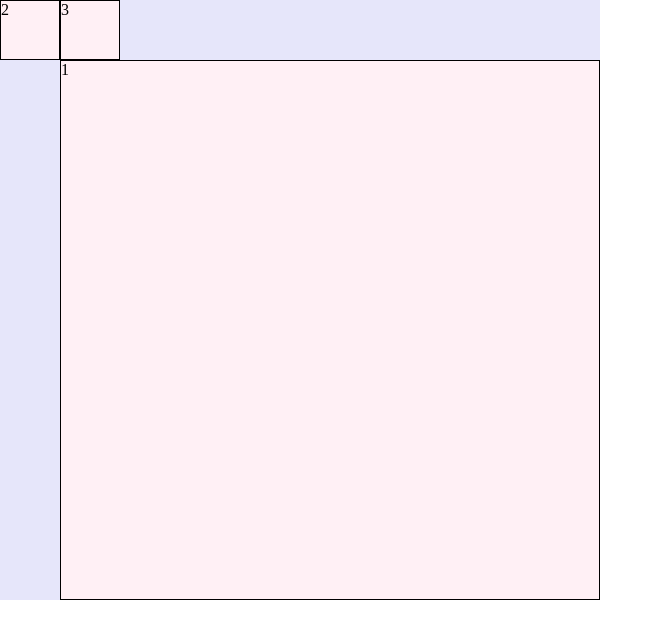
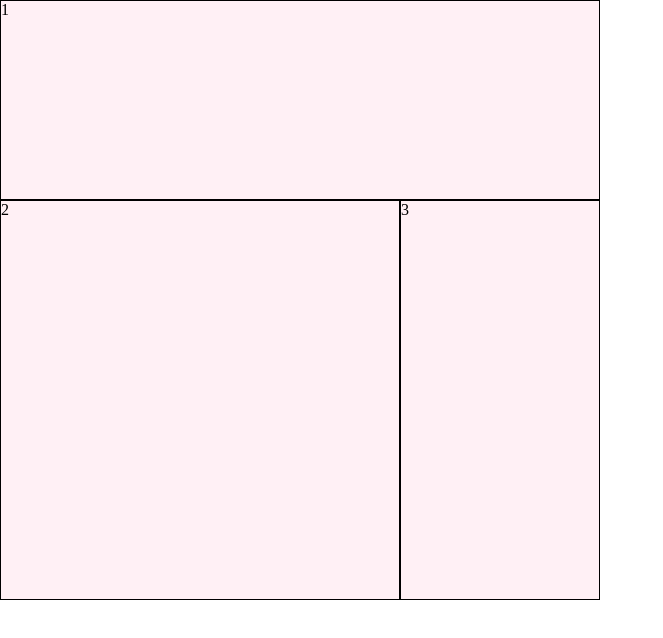
Before and after one commit to seonjin0306/UIUX, a plain HTML site: page index.html in a window 1280 px wide. Shown: the whole page, without its empty margins (0-663 px from the left). Drawn offline with nearby package versions, Linux system fonts and the light colour scheme.

Commit message:
Add files via upload

```diff
--- a/index.html
+++ b/index.html
@@ -20,17 +20,25 @@
         width: 600px; height: 600px;
         background-color: lavender;
         display: grid;
-        grid-template-columns: repeat(10, 1fr);
-        grid-template-rows: repeat(10, 1fr);
+        grid-template-columns: 1fr 1fr 1fr;
+        grid-template-rows: 1fr 1fr 1fr;
         grid-template-areas:
+        "name1 name1 name1"
+        "name2 name2 name3"
+        "name2 name2 name3";
     }
     .container .item{
         background-color: lavenderblush;
         border: 1px solid #000;
     }
     .item:nth-child(1){
-        grid-column: 2/11;
-        grid-row: 2/11;
+        grid-area: name1;
+    }
+    .item:nth-child(2){
+        grid-area: name2;
+    }
+    .item:nth-child(3){
+        grid-area: name3;
     }
 
 
```
